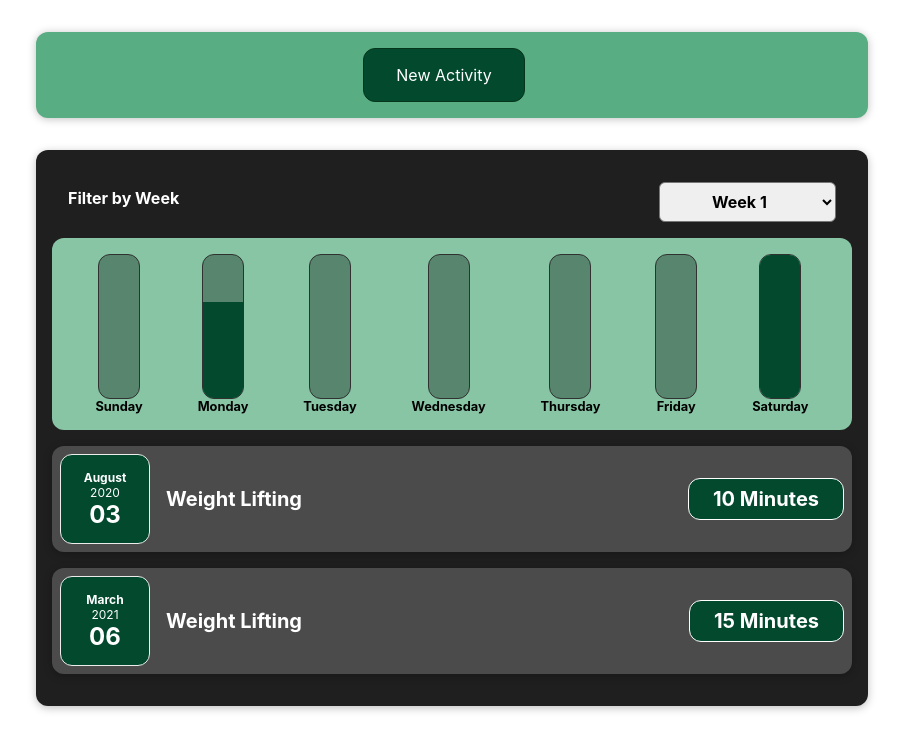
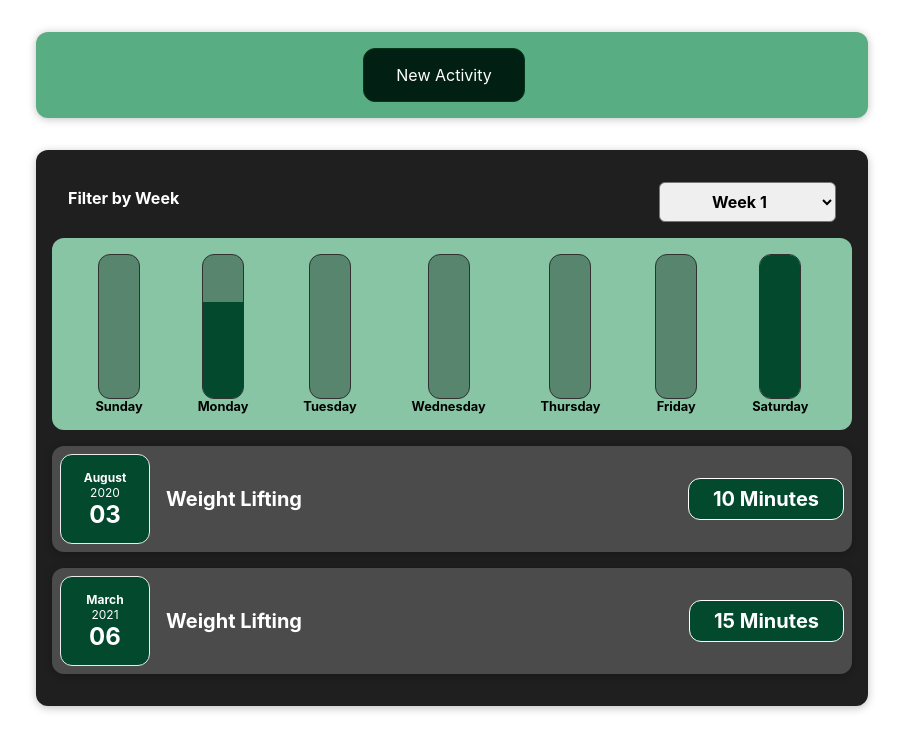
Before and after one commit to Jenil245/Fitness-Tracker, a React (Create React App) app: page / in a window 1280 px wide. In both pictures the pointer is over the button "New Activity". Shown: the top 750 px of the page, without its empty margins (188-1091 px from the left). Built offline with nearby package versions, Linux system fonts and the light colour scheme.

Commit message:
changed button color

```diff
--- a/src/components/AddActivity/AddActivity.css
+++ b/src/components/AddActivity/AddActivity.css
@@ -22,12 +22,12 @@
 
 .new-activity button:hover,
 .new-activity button:active {
-  background-color: #02492e;
+  background-color: #021f14;
   border-color: #05351a;
 }
 
 .new-activity button.alternative {
-  color: #220131;
+  color: #013e46;
   border-color: transparent;
   background-color: transparent;
 }
```
